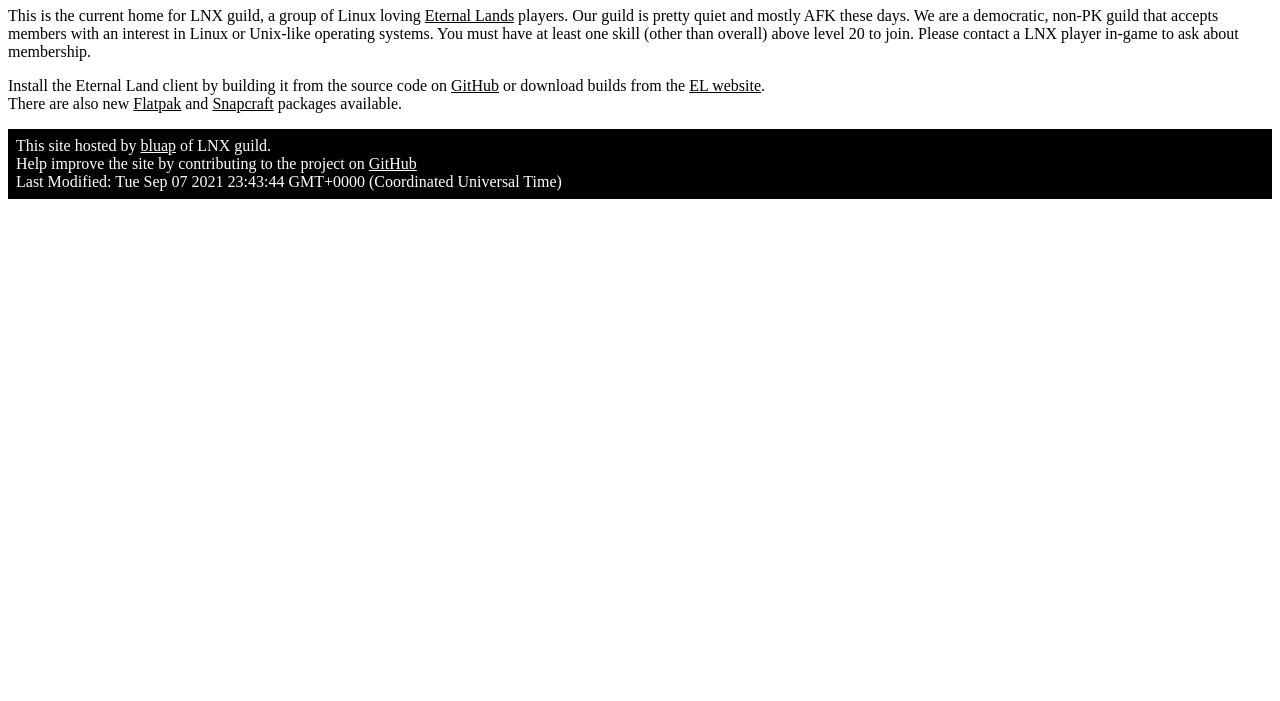
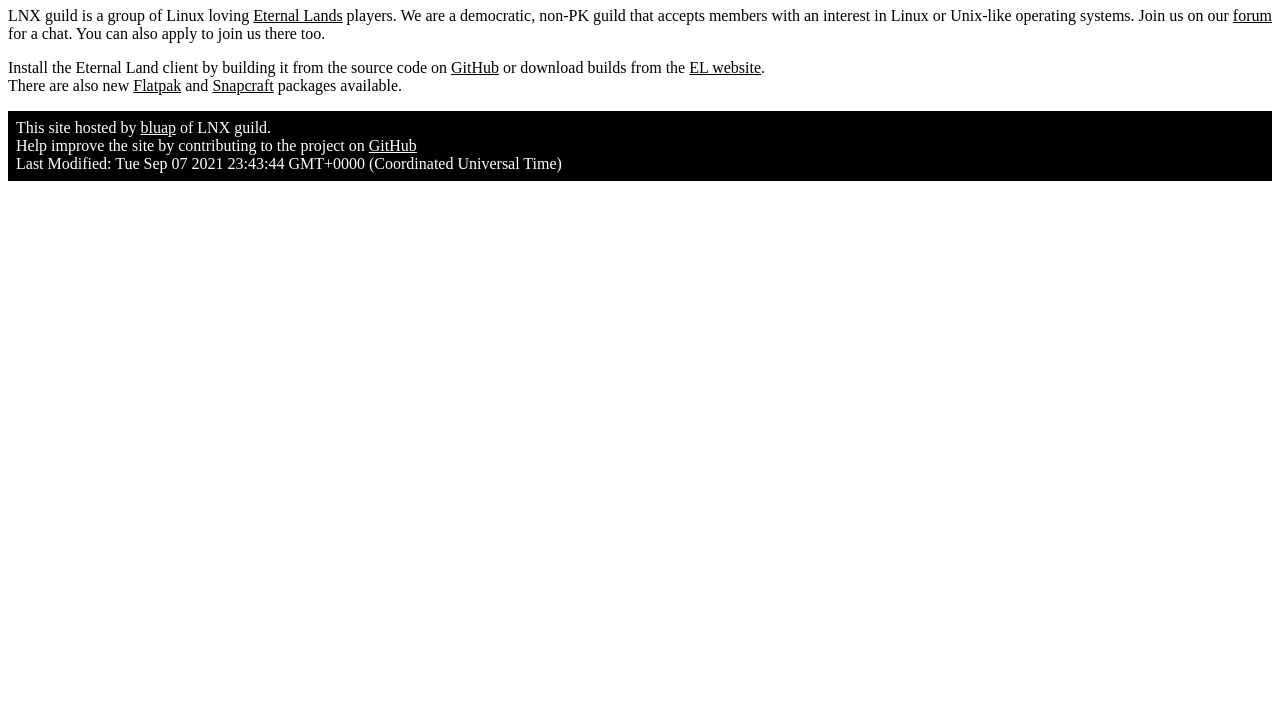
Before and after one commit to pjbroad/eternallands-lnx-guild, a plain HTML site: page index.html in a window 1280 px wide. Shown: the part 99-800 px from the top of the page. Drawn offline with Linux system fonts and the light colour scheme.

Commit message:
Update to include forum.

```diff
--- a/index.html
+++ b/index.html
@@ -20,11 +20,12 @@
 </h1>
 
 <p>
-	This is the current home for LNX guild, a group of Linux loving <a class="body"
-	href="http://www.eternal-lands.com/">Eternal Lands</a> players. Our guild is pretty quiet and
-	mostly AFK these days.  We are a democratic, non-PK guild that accepts members with an interest
-	in Linux or Unix-like operating systems.  You must have at least one skill (other than overall)
-	above level 20 to join.  Please contact a LNX player in-game to ask about membership.
+	LNX guild is a group of Linux loving <a class="body"
+	href="http://www.eternal-lands.com/">Eternal Lands</a> players. We
+	are a democratic, non-PK guild that accepts members with an
+	interest in Linux or Unix-like operating systems.  Join us on our
+	<a class="body" href="https://lnxforum.twinmoons.org.uk/">forum</a>
+	for a chat.  You can also apply to join us there too.
 </p>
 
 <p>
```
